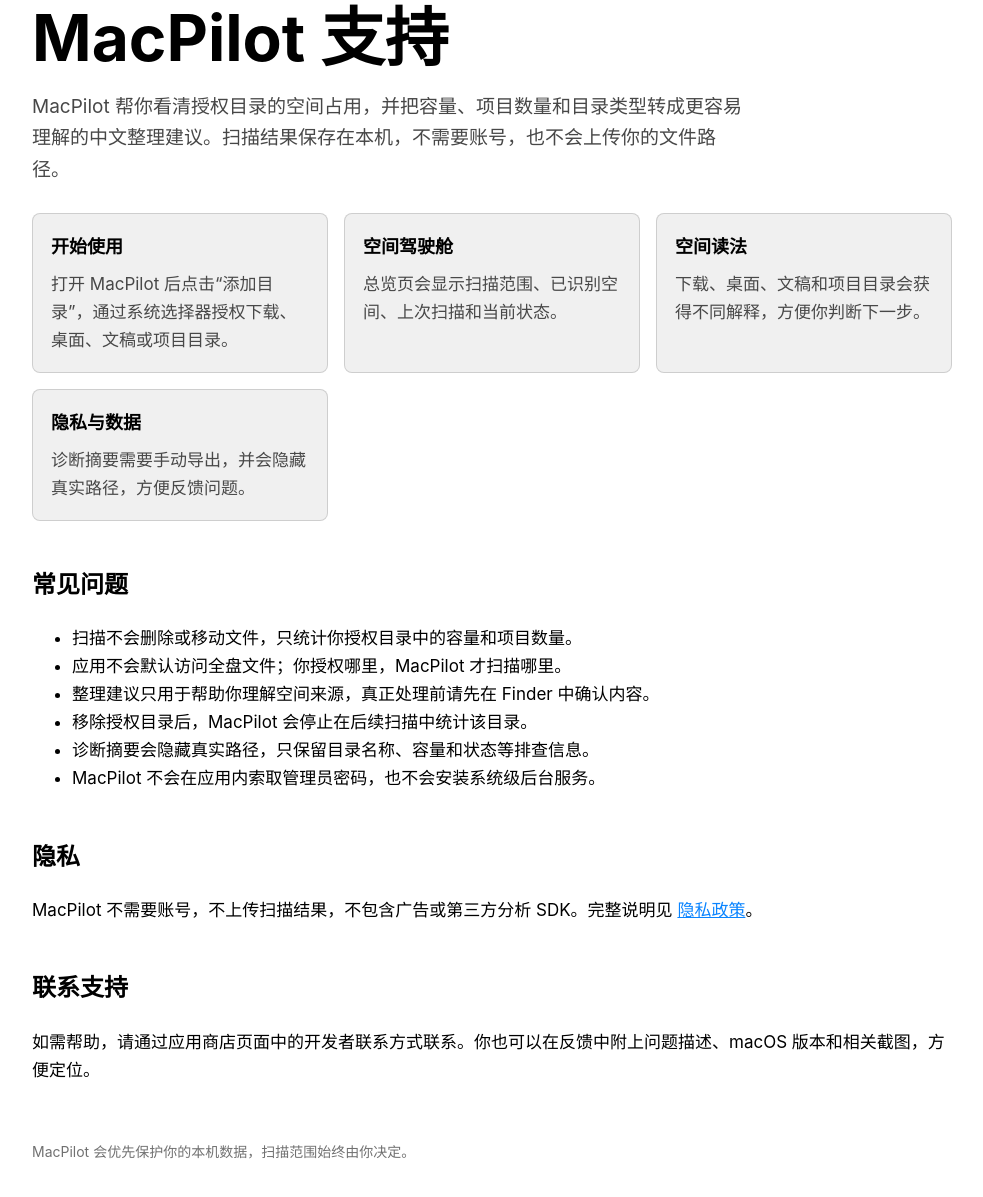
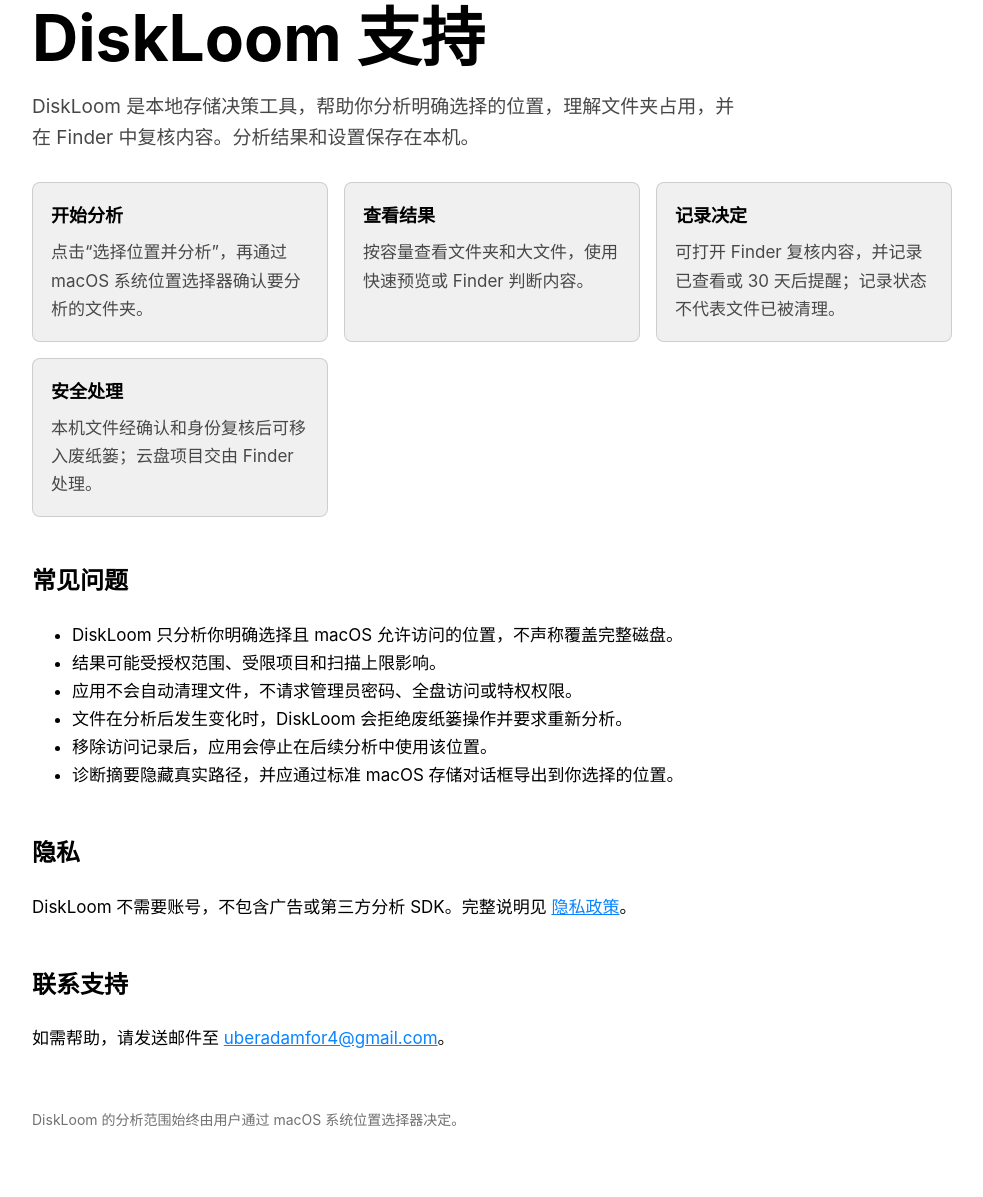
Before and after one commit to uberadamfor4-ui/macpilot-support, a plain HTML site: page index.html in a window 1280 px wide. Shown: the part 69-1266 px from the top of the page, without its empty margins (148-1131 px from the left). Drawn offline with Linux system fonts and the light colour scheme.

Commit message:
Publish DiskLoom support and privacy pages

```diff
--- a/index.html
+++ b/index.html
@@ -3,112 +3,52 @@
 <head>
   <meta charset="utf-8">
   <meta name="viewport" content="width=device-width, initial-scale=1">
-  <title>MacPilot 支持</title>
+  <title>DiskLoom 支持</title>
   <style>
-    :root {
-      color-scheme: light dark;
-      font-family: -apple-system, BlinkMacSystemFont, "PingFang SC", "Helvetica Neue", Arial, sans-serif;
-      background: Canvas;
-      color: CanvasText;
-    }
-    body {
-      margin: 0;
-      line-height: 1.65;
-    }
-    main {
-      max-width: 920px;
-      margin: 0 auto;
-      padding: 72px 24px;
-    }
-    h1 {
-      font-size: clamp(34px, 6vw, 64px);
-      line-height: 1.08;
-      margin: 0 0 18px;
-      letter-spacing: 0;
-    }
-    h2 {
-      margin-top: 44px;
-      font-size: 24px;
-    }
-    p, li {
-      font-size: 17px;
-    }
-    a {
-      color: #0a84ff;
-    }
-    .lead {
-      max-width: 720px;
-      color: color-mix(in srgb, CanvasText 72%, transparent);
-      font-size: 19px;
-    }
-    .grid {
-      display: grid;
-      grid-template-columns: repeat(auto-fit, minmax(240px, 1fr));
-      gap: 16px;
-      margin-top: 28px;
-    }
-    .item {
-      border: 1px solid color-mix(in srgb, CanvasText 14%, transparent);
-      border-radius: 8px;
-      padding: 18px;
-      background: color-mix(in srgb, Canvas 94%, CanvasText 6%);
-    }
-    .item h3 {
-      margin: 0 0 8px;
-      font-size: 18px;
-    }
-    .item p {
-      margin: 0;
-      color: color-mix(in srgb, CanvasText 70%, transparent);
-    }
-    footer {
-      margin-top: 56px;
-      color: color-mix(in srgb, CanvasText 56%, transparent);
-      font-size: 14px;
-    }
+    :root { color-scheme: light dark; font-family: -apple-system, BlinkMacSystemFont, "PingFang SC", "Helvetica Neue", Arial, sans-serif; background: Canvas; color: CanvasText; }
+    body { margin: 0; line-height: 1.65; }
+    main { max-width: 920px; margin: 0 auto; padding: 72px 24px; }
+    h1 { font-size: clamp(34px, 6vw, 64px); line-height: 1.08; margin: 0 0 18px; letter-spacing: 0; }
+    h2 { margin-top: 44px; font-size: 24px; }
+    p, li { font-size: 17px; }
+    a { color: #0a84ff; }
+    .lead { max-width: 720px; color: color-mix(in srgb, CanvasText 72%, transparent); font-size: 19px; }
+    .grid { display: grid; grid-template-columns: repeat(auto-fit, minmax(240px, 1fr)); gap: 16px; margin-top: 28px; }
+    .item { border: 1px solid color-mix(in srgb, CanvasText 14%, transparent); border-radius: 8px; padding: 18px; background: color-mix(in srgb, Canvas 94%, CanvasText 6%); }
+    .item h3 { margin: 0 0 8px; font-size: 18px; }
+    .item p { margin: 0; color: color-mix(in srgb, CanvasText 70%, transparent); }
+    footer { margin-top: 56px; color: color-mix(in srgb, CanvasText 56%, transparent); font-size: 14px; }
   </style>
 </head>
 <body>
   <main>
-    <h1>MacPilot 支持</h1>
-    <p class="lead">MacPilot 帮你看清授权目录的空间占用，并把容量、项目数量和目录类型转成更容易理解的中文整理建议。扫描结果保存在本机，不需要账号，也不会上传你的文件路径。</p>
+    <h1>DiskLoom 支持</h1>
+    <p class="lead">DiskLoom 是本地存储决策工具，帮助你分析明确选择的位置，理解文件夹占用，并在 Finder 中复核内容。分析结果和设置保存在本机。</p>
 
     <section class="grid" aria-label="支持入口">
-      <article class="item">
-        <h3>开始使用</h3>
-        <p>打开 MacPilot 后点击“添加目录”，通过系统选择器授权下载、桌面、文稿或项目目录。</p>
-      </article>
-      <article class="item">
-        <h3>空间驾驶舱</h3>
-        <p>总览页会显示扫描范围、已识别空间、上次扫描和当前状态。</p>
-      </article>
-      <article class="item">
-        <h3>空间读法</h3>
-        <p>下载、桌面、文稿和项目目录会获得不同解释，方便你判断下一步。</p>
-      </article>
-      <article class="item">
-        <h3>隐私与数据</h3>
-        <p>诊断摘要需要手动导出，并会隐藏真实路径，方便反馈问题。</p>
-      </article>
+      <article class="item"><h3>开始分析</h3><p>点击“选择位置并分析”，再通过 macOS 系统位置选择器确认要分析的文件夹。</p></article>
+      <article class="item"><h3>查看结果</h3><p>按容量查看文件夹和大文件，使用快速预览或 Finder 判断内容。</p></article>
+      <article class="item"><h3>记录决定</h3><p>可打开 Finder 复核内容，并记录已查看或 30 天后提醒；记录状态不代表文件已被清理。</p></article>
+      <article class="item"><h3>安全处理</h3><p>本机文件经确认和身份复核后可移入废纸篓；云盘项目交由 Finder 处理。</p></article>
     </section>
 
     <h2>常见问题</h2>
     <ul>
-      <li>扫描不会删除或移动文件，只统计你授权目录中的容量和项目数量。</li>
-      <li>应用不会默认访问全盘文件；你授权哪里，MacPilot 才扫描哪里。</li>
-      <li>整理建议只用于帮助你理解空间来源，真正处理前请先在 Finder 中确认内容。</li>
-      <li>移除授权目录后，MacPilot 会停止在后续扫描中统计该目录。</li>
-      <li>诊断摘要会隐藏真实路径，只保留目录名称、容量和状态等排查信息。</li>
-      <li>MacPilot 不会在应用内索取管理员密码，也不会安装系统级后台服务。</li>
+      <li>DiskLoom 只分析你明确选择且 macOS 允许访问的位置，不声称覆盖完整磁盘。</li>
+      <li>结果可能受授权范围、受限项目和扫描上限影响。</li>
+      <li>应用不会自动清理文件，不请求管理员密码、全盘访问或特权权限。</li>
+      <li>文件在分析后发生变化时，DiskLoom 会拒绝废纸篓操作并要求重新分析。</li>
+      <li>移除访问记录后，应用会停止在后续分析中使用该位置。</li>
+      <li>诊断摘要隐藏真实路径，并应通过标准 macOS 存储对话框导出到你选择的位置。</li>
     </ul>
 
     <h2>隐私</h2>
-    <p>MacPilot 不需要账号，不上传扫描结果，不包含广告或第三方分析 SDK。完整说明见 <a href="./privacy-policy.html">隐私政策</a>。</p>
+    <p>DiskLoom 不需要账号，不包含广告或第三方分析 SDK。完整说明见 <a href="./privacy-policy.html">隐私政策</a>。</p>
 
     <h2>联系支持</h2>
-    <p>如需帮助，请通过应用商店页面中的开发者联系方式联系。你也可以在反馈中附上问题描述、macOS 版本和相关截图，方便定位。</p>
+    <p>如需帮助，请发送邮件至 <a href="mailto:uberadamfor4@gmail.com">uberadamfor4@gmail.com</a>。</p>
 
-    <footer>MacPilot 会优先保护你的本机数据，扫描范围始终由你决定。</footer>
+    <footer>DiskLoom 的分析范围始终由用户通过 macOS 系统位置选择器决定。</footer>
   </main>
 </body>
 </html>
```
Also changed, not shown: privacy-policy.html (+15 -23 lines).
